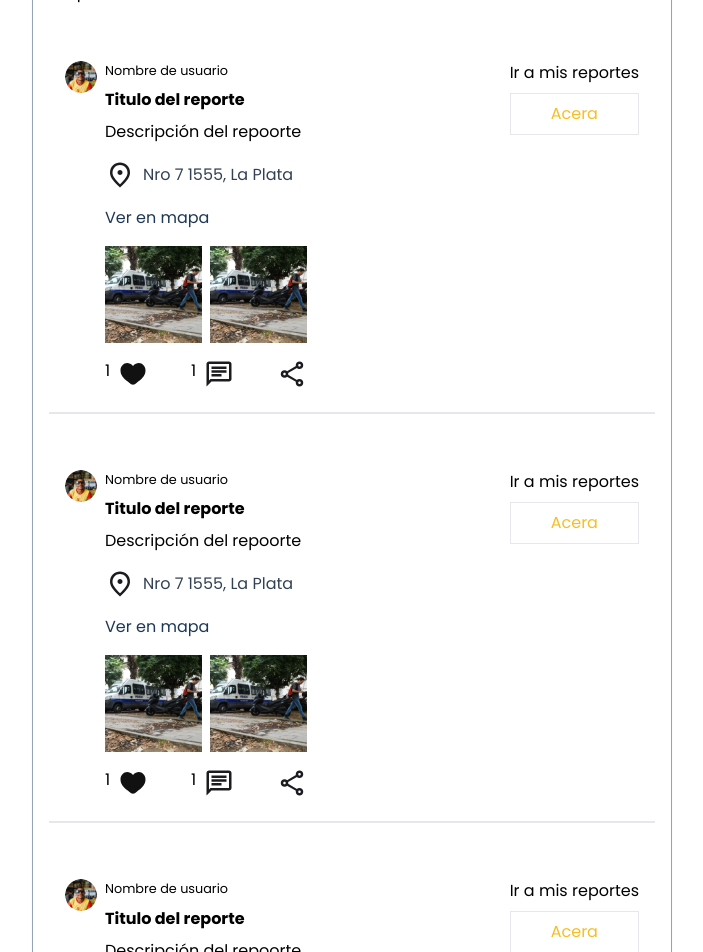
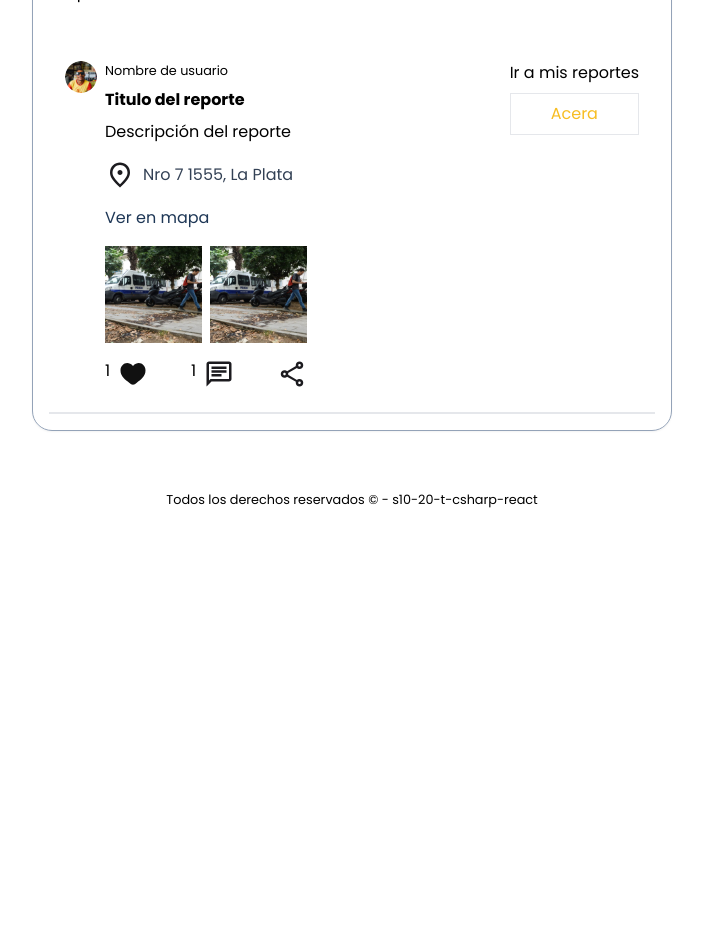
Before and after one commit to No-Country/s10-20-t-csharp-react, a React (Vite) app in the folder ClientApp/: page /profile in a window 1280 px wide. Shown: the part 300-1252 px from the top of the page, without its empty margins (288-991 px from the left). After the commit the page ends 819 px from the top, so only its background shows below. Built offline with nearby package versions, Linux system fonts and the light colour scheme.

Commit message:
Fix: add the comment card component to the profile view

```diff
--- a/ClientApp/src/pages/MyProfile.jsx
+++ b/ClientApp/src/pages/MyProfile.jsx
@@ -1,9 +1,8 @@
-import { useState } from "react";
+import { useReducer, useState } from "react";
 import { Link } from "react-router-dom";
 
 import { MainLayout } from "../layout/MainLayout";
 import { LikeIcon } from "../components/atoms/corazon";
-import { EditProfile } from "../components/EditProfile";
 
 import FotoCalle from "../assets/subir.png";
 import ConfigIcon from "../assets/icons/configuracion.svg";
@@ -11,6 +10,7 @@ import ProfileImg from "../assets/icons/profile_img.png";
 import LocationIcon from "../assets/icons/ubicacion2.svg";
 import ComentarioIcon from "../assets/icons/comentario.svg";
 import CompartirIcon from "../assets/icons/compartir.svg";
+import { CommentCard } from "../components/CommentCard";
 
 const ReportCard = () => {
   const [like, setLike] = useState(false);
@@ -34,7 +34,7 @@ const ReportCard = () => {
               <h3>
                 <strong>Titulo del reporte</strong>
               </h3>
-              <p className="font-light">Descripción del repoorte</p>
+              <p className="font-light">Descripción del reporte</p>
             </header>
             <div className="flex flex-col gap-4">
               <div className="flex gap-2 items-center">
@@ -96,7 +96,25 @@ const ReportCard = () => {
 };
 
 export function MyProfile() {
-  const [profileConfigModal, setProfileConfigModal] = useState(false);
+  const [elems, dispatch] = useReducer(
+    (state, action) => {
+      switch (action.type) {
+        case "setReports":
+          return { ...state, elems: action.payload };
+        case "setComments":
+          return { ...state, elems: action.payload };
+        case "setFavorites":
+          return { ...state, elems: action.payload };
+        case "setReceivedComments":
+          return { ...state, elems: action.payload };
+        default:
+          return <ReportCard />;
+      }
+    },
+    {
+      elems: [<ReportCard />],
+    }
+  );
 
   const handleClick = e => {};
 
@@ -123,37 +141,74 @@ export function MyProfile() {
                   <p className="font-light">Descripción personal</p>
                 </header>
               </div>
-              <button
-                onClick={() => setProfileConfigModal(!profileConfigModal)}
-              >
-                {profileConfigModal ? <EditProfile /> : null}
+              <Link to="/editprofile">
                 <img src={ConfigIcon} alt="Icono de un engranaje para editar" />
-              </button>
+              </Link>
             </div>
             <nav>
               <ul className="flex gap-4 justify-between font-light">
                 <li className="">
-                  <button aria-selected="true" className="p-2 border-t-2">
+                  <button
+                    aria-selected="true"
+                    className="p-2 border-t-2"
+                    onClick={e =>
+                      dispatch({
+                        type: "setReports",
+                        payload: [<ReportCard />, <ReportCard />],
+                      })
+                    }
+                  >
                     Reportes
                   </button>
                 </li>
                 <li>
-                  <button className="p-2">Comentarios</button>
+                  <button
+                    className="p-2"
+                    onClick={() =>
+                      dispatch({
+                        type: "setComments",
+                        payload: [<CommentCard />, <CommentCard />],
+                      })
+                    }
+                  >
+                    Comentarios
+                  </button>
                 </li>
                 <li>
-                  <button className="p-2">Favoritos</button>
+                  <button
+                    className="p-2"
+                    onClick={() =>
+                      dispatch({
+                        type: "setFavorites",
+                        payload: [],
+                      })
+                    }
+                  >
+                    Favoritos
+                  </button>
                 </li>
                 <li>
-                  <button className="p-2">Comentarios Recibidos</button>
+                  <button
+                    className="p-2"
+                    onClick={() =>
+                      dispatch({
+                        type: "setReceivedComments",
+                        payload: [],
+                      })
+                    }
+                  >
+                    Comentarios Recibidos
+                  </button>
                 </li>
               </ul>
             </nav>
-            <section className="flex flex-col gap-10">
-              <ReportCard />
-              <ReportCard />
-              <ReportCard />
-              <ReportCard />
-            </section>
+            <ul className="flex flex-col gap-10">
+              {elems.elems.length > 0 ? (
+                elems.elems.map((elem, i) => <li key={i}>{elem}</li>)
+              ) : (
+                <p className="text-slate-700">No hay elementos</p>
+              )}
+            </ul>
           </div>
         </section>
       </MainLayout>
```
